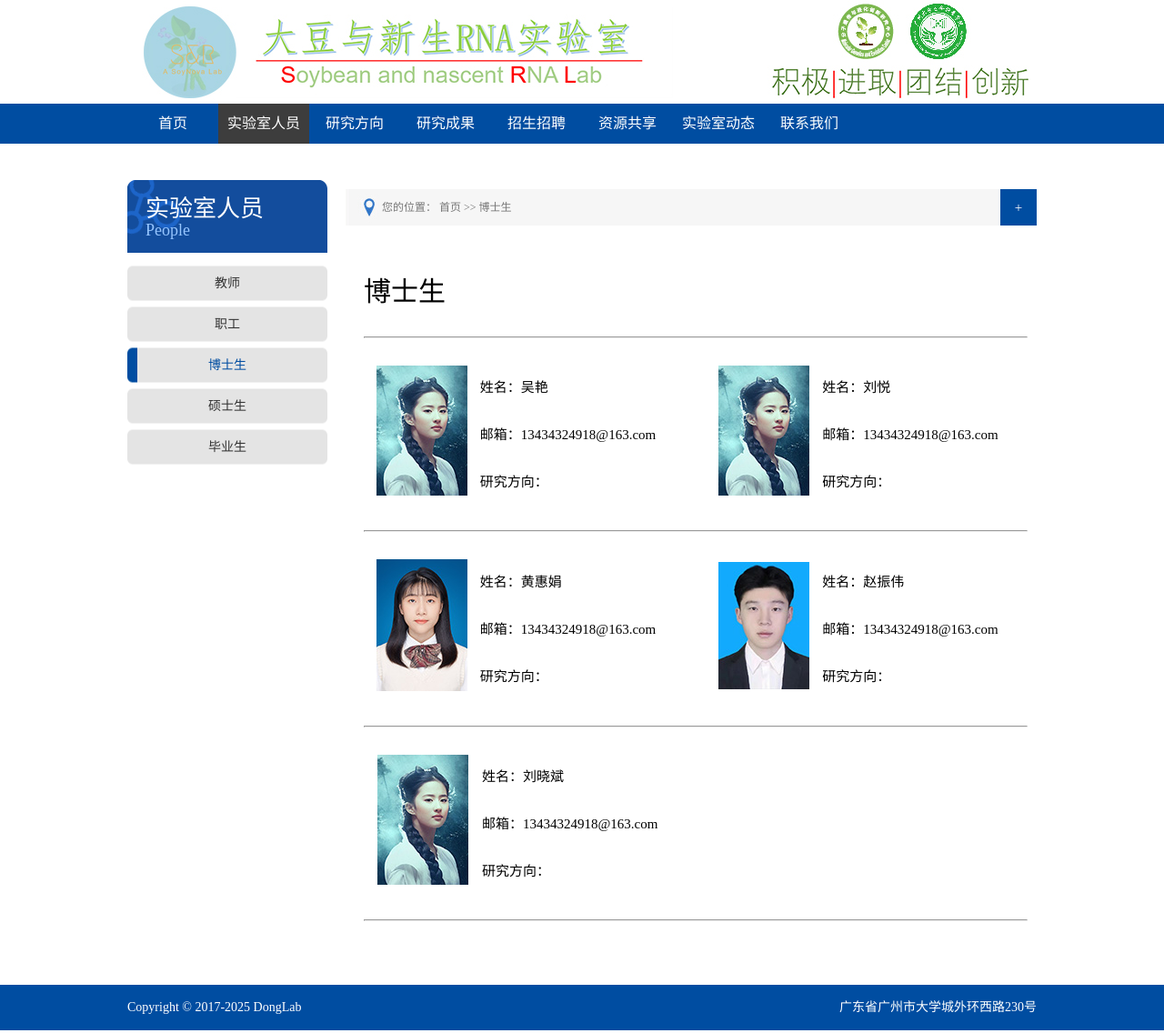
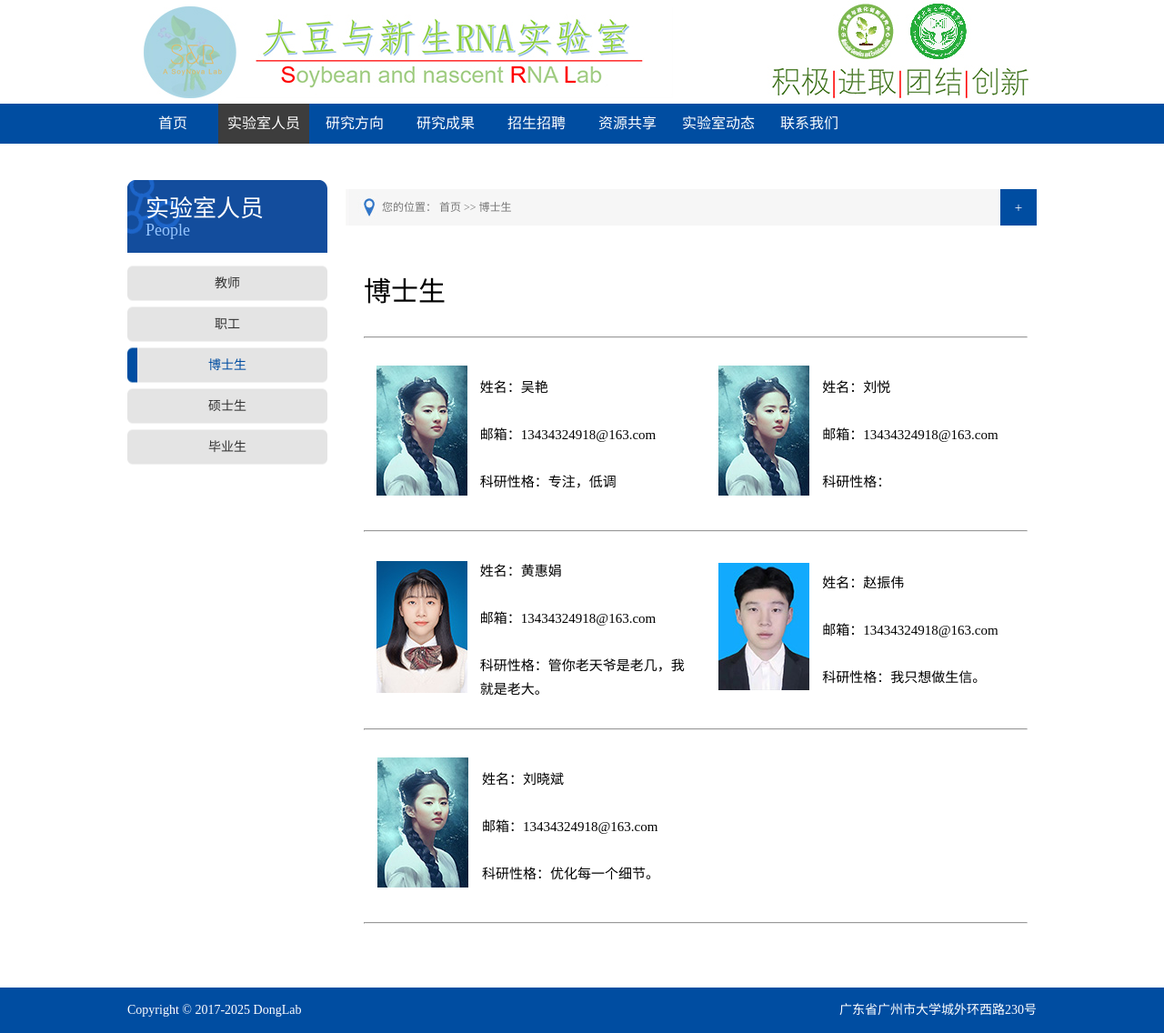
Before and after one commit to zhanweimin2021/zhanweimin2021.github.io, a Jekyll site: the page built from pages/doctor.html, in a window 1280 px wide. Shown: the whole page at 91% size. Built offline with Jekyll 4.4.1, drawn with Linux system fonts in a browser that asks for light colours.

Commit message:
Update doctor.html

```diff
--- a/pages/doctor.html
+++ b/pages/doctor.html
@@ -17,27 +17,27 @@ description: 博士生
       <table style="margin-top:30px;margin-bottom:30px">
         <tr>
           <td width="120"><p align="center"><img src="/images/staff/moyayong.jpg"></p></td>
-          <td width="235"><p>姓名：吴艳</p><br><p>邮箱：13434324918@163.com</p><br><p>研究方向：</p></td>
+          <td width="235"><p>姓名：吴艳</p><br><p>邮箱：13434324918@163.com</p><br><p>科研性格：专注，低调</p></td>
           <td width="20"></td>
           <td width="120"><p align="center"><img src="/images/staff/moyayong.jpg"></p></td>
-          <td width="235"><p>姓名：刘悦</p><br><p>邮箱：13434324918@163.com</p><br><p>研究方向：</p></td>
+          <td width="235"><p>姓名：刘悦</p><br><p>邮箱：13434324918@163.com</p><br><p>科研性格：</p></td>
         </tr>
       </table>
       <hr>
       <table style="margin-top:30px;margin-bottom:30px">
         <tr>
           <td width="120"><p align="center"><img src="/images/staff/huanghuijuan.jpg"></p></td>
-          <td width="235"><p>姓名：黄惠娟</p><br><p>邮箱：13434324918@163.com</p><br><p>研究方向：</p></td>
+          <td width="235"><p>姓名：黄惠娟</p><br><p>邮箱：13434324918@163.com</p><br><p>科研性格：管你老天爷是老几，我就是老大。</p></td>
           <td width="20"></td>
           <td width="120"><p align="center"><img src="/images/staff/zhaozhenwei.jpg"></p></td>
-          <td width="235"><p>姓名：赵振伟</p><br><p>邮箱：13434324918@163.com</p><br><p>研究方向：</p></td>
+          <td width="235"><p>姓名：赵振伟</p><br><p>邮箱：13434324918@163.com</p><br><p>科研性格：我只想做生信。</p></td>
         </tr>
       </table>
       <hr>
       <table style="margin-top:30px;margin-bottom:30px">
         <tr>
           <td width="120"><p align="center"><img src="/images/staff/moyayong.jpg"></p></td>
-          <td width="235"><p>姓名：刘晓斌</p><br><p>邮箱：13434324918@163.com</p><br><p>研究方向：</p></td>
+          <td width="235"><p>姓名：刘晓斌</p><br><p>邮箱：13434324918@163.com</p><br><p>科研性格：优化每一个细节。</p></td>
           <td width="20"></td>
         </tr>
       </table>
```
